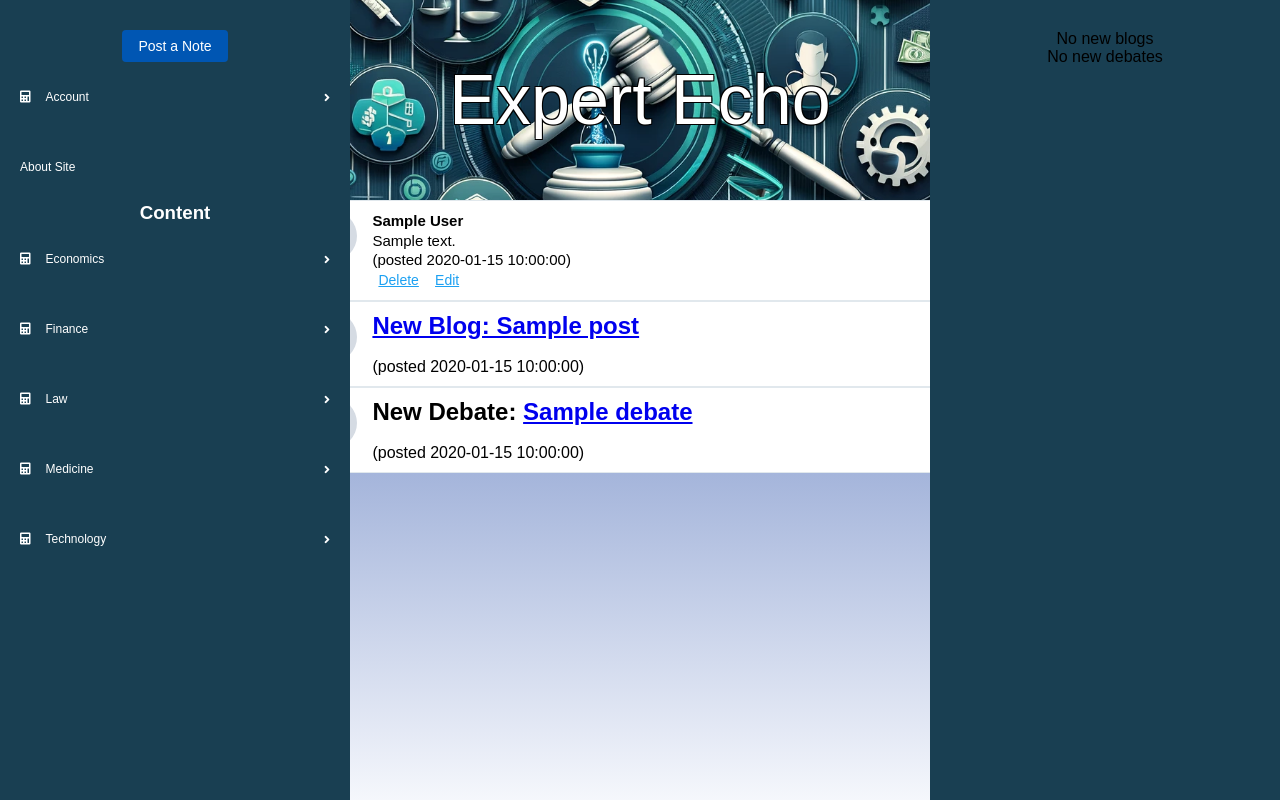
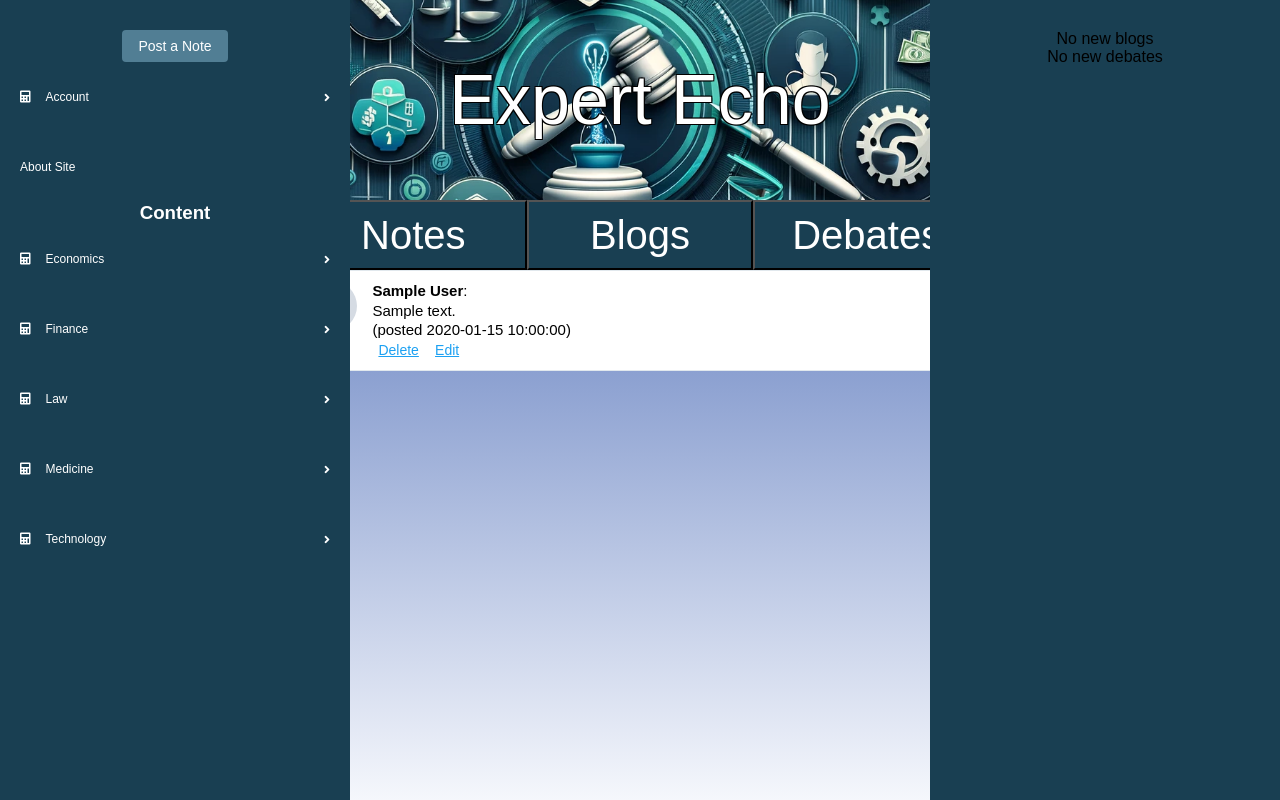
Before and after one commit to sianage/ExpertEcho, a Django app: page / in a window 1280 px wide. Run offline with Django 4.2, Linux system fonts and the light colour scheme; a user stored in the database is signed in; tables that the repository leaves empty hold one stand-in row (values such as "Sample post"); grey boxes marked "Sample" are stand-in pictures; some libraries are stand-ins or nearby versions.

Commit message:
tabs working

```diff
--- a/ExpertEcho/Debates/views.py
+++ b/ExpertEcho/Debates/views.py
@@ -39,7 +39,6 @@ def debate_post(request, debate_id):
     print("DEBATE POST")
     post = get_object_or_404(Debate, id=debate_id)
     comment = None
-    # ???????????????????????????????
     form = CommentForm(data=request.POST)
     if form.is_valid():
         comment = form.save(commit=False)
@@ -140,7 +139,7 @@ class debate_detail(DetailView):
         debate = self.object
         user = self.request.user
         if user.is_authenticated:
-            profile = user.profile  # Assuming each user has exactly one profile
+            profile = user.profile
 
             # Check if the current user is the author or the opponent in the debate
             user_involved = profile == debate.author_profile or profile == debate.opponent
--- a/ExpertEcho/Homepage/models.py
+++ b/ExpertEcho/Homepage/models.py
@@ -13,4 +13,4 @@ class Note(models.Model):
     def __str__(self):
         return(f"{self.user} \n"
                f" {self.body}\n"
-               f"(Note made {self.created_at:%Y-%m-%d %H:%M})")
+               f"(Note made {self.created:%Y-%m-%d %H:%M})")
--- a/ExpertEcho/Homepage/templates/homepage/homepage.html
+++ b/ExpertEcho/Homepage/templates/homepage/homepage.html
@@ -5,6 +5,12 @@
 {% if user.is_authenticated %}
 
 {% if page_obj %}
+    <div class="tabs">
+        <button class="tab-button {% if tab == 'notes' %}active{% endif %}" onclick="showTab('notes')">Notes</button>
+        <button class="tab-button {% if tab == 'blogs' %}active{% endif %}" onclick="showTab('blogs')">Blogs</button>
+        <button class="tab-button {% if tab == 'debates' %}active{% endif %}" onclick="showTab('debates')">Debates</button>
+    </div>
+
     <div id="item-count" data-total-items="{{ total_items }}"></div>
 
     <div id="note_wrapper">
@@ -12,7 +18,7 @@
             {% for item in page_obj %}
                 <script>console.log("URL for item {{ item.title }}: '{{ item.get_absolute_url }}'");</script>
 
-    {% if item.type == 'blog' %}
+                {% if tab == 'blogs' and item.type == 'blog' %}
                     <!-- Render blog post summary -->
                     <div class="item-div">
                         <div class="item-pic">
@@ -26,7 +32,8 @@
                             (posted {{item.created}})
                         </div>
                     </div>
-    {% elif item.type == 'debate' %}
+                {% elif tab == 'debates' and item.type == 'debate' %}
+                    <!-- Render debate summary -->
                     <div class="item-div">
                         <div class="item-pic">
                             {% if item.profile_picture %}
@@ -34,13 +41,13 @@
                             {% endif %}
                         </div>
                         <div>
-                <h2>New Debate: <a href="{{ item.url }}">{{ item.title }}</a></h2>
+                            <h2><a href="{{ item.url }}">Debate: {{ item.title }}</a></h2>
                             </br>
                             (posted {{item.created}})
                         </div>
-
                     </div>
-    {% elif item.type == 'note' %}
+                {% elif tab == 'notes' and item.type == 'note' %}
+                    <!-- Render note summary -->
                     <div class="item-div">
                         <div class="item-pic">
                             {% if item.profile_picture %}
@@ -48,20 +55,17 @@
                             {% endif %}
                         </div>
                         <div class="item-text">
-                <strong>{{ item.first_name|capfirst }} {{ item.last_name|capfirst }}</strong><br>{{item.body|ljust:10|striptags|safe|urlize}}
+                            <strong>{{ item.first_name|capfirst }} {{ item.last_name|capfirst }}</strong>: <br>{{item.body|ljust:10|striptags|safe|urlize}}
                             <br>
-                (posted {{item.created}})
+                            (posted {{ item.created }})
                             <br>
                             {% if request.user.username == item.username %}
-                    <a href="{% url 'delete_note' item.id %}" class="edit-delete-button">Delete</a>
-                    <a href="{% url 'edit_note' item.id %}" class="edit-delete-button">Edit</a>
+                                <a href="/delete_note/{{ item.id }}" class="edit-delete-button">Delete</a>
+                                <a href="/edit_note/{{ item.id }}" class="edit-delete-button">Edit</a>
                             {% endif %}
                         </div>
                     </div>
-
                 {% endif %}
-
-
             {% endfor %}
         </div>
     </div>
@@ -151,13 +155,23 @@
 {% endif %}
 <script>
 var currentPage = 1;
-let isLoading = false;  // Define isLoading
+let isLoading = false;
+
+// Define `requestUserEmail` from a Django template variable
+const requestUserEmail = "{{ request.user.email }}";
+
 // Create a single, reusable event handler
 const handleScroll = () => {
     console.log('Scrolling...');
-    if (window.innerHeight + window.pageYOffset >= document.body.offsetHeight - 10 && !isLoading) {
-        console.log('Near bottom, should load more notes.');
-        loadMoreNotes();
+
+    if (isLoading) {
+        console.log('Already loading, skipping...');
+        return; // Prevent multiple requests if already loading
+    }
+
+    if (window.innerHeight + window.pageYOffset >= document.body.offsetHeight - 10) {
+        console.log('Near bottom, should load more items.');
+        loadMoreItems();
     }
 };
 
@@ -170,56 +184,59 @@ document.addEventListener("DOMContentLoaded", function() {
 
     if (totalItems <= 10) {
         console.log('Total items are 10 or less. No need for more loads.');
-        // You might want to hide some UI elements or disable scrolling functionality here
     } else {
         // Attach your scroll event listener here if more items are possible
         window.addEventListener('scroll', handleScroll);
     }
 });
 
-function loadMoreNotes() {
+function loadMoreItems() {
     if (isLoading) {
         return; // Already loading, do not proceed
     }
+
     isLoading = true; // Set loading to true
-    console.log(`Attempting to load page ${currentPage + 1}`);
 
-    fetch(`/?page=${currentPage + 1}`, {
+    const activeTab = document.querySelector('.tab-button.active').getAttribute('onclick').match(/'([^']+)'/)[1];
+    console.log(`Attempting to load page ${currentPage + 1} for ${activeTab}`);
+
+    fetch(`/?tab=${activeTab}&page=${currentPage + 1}`, {
         headers: { 'X-Requested-With': 'XMLHttpRequest' }
     })
     .then(response => response.json())
     .then(data => {
         console.log('DATA RECEIVED:', data);
-        console.log("DATA.ITEMS BEFORE =", data.items);
-        console.log("DATA.ITEMS.LENGTH BEFORE=", data.items.length);
-        console.log("HAS NEXT?", data.has_next);
+        console.log('Received items:', data.items); // Log received items
+
         if (data.items.length > 0) {
-            appendNotes(data.items);
+            appendItems(data.items, activeTab, requestUserEmail);
+            currentPage++; // Increment currentPage only if items are received
+        } else {
+            console.log('No items received');
         }
 
-        if (!data.has_next) {
+        if (!data.has_next || data.items.length < 10) {
             console.log('No more pages to load or not enough items on the last page.');
             window.removeEventListener('scroll', handleScroll); // Stop further loading
             document.getElementById('homepage-pages').style.display = 'none';
         }
 
-        currentPage++; // Adjust this to increment only when appropriate
         isLoading = false; // Reset loading flag after processing is complete
     })
     .catch(error => {
-        console.error('Error loading more notes:', error);
+        console.error('Error loading more items:', error);
         isLoading = false; // Ensure flag is reset even in case of error
     });
 }
 
-
-function appendNotes(items, requestUserUsername) { // Assuming requestUserUsername is passed to this function
+function appendItems(items, activeTab, requestUserEmail) {
     const container = document.getElementById('note_list');
-    console.log('Appending notes to container:', container);
+    console.log('Appending items to container:', container);
 
     items.forEach(item => {
-        const noteElement = document.createElement('div');
-        noteElement.className = 'item-div';
+        console.log('Item:', item); // Log each item to ensure structure
+        const itemElement = document.createElement('div');
+        itemElement.className = 'item-div';
 
         let picHTML = '';
         if (item.profile_picture) {
@@ -227,15 +244,17 @@ function appendNotes(items, requestUserUsername) { // Assuming requestUserUserna
         }
 
         let editDeleteButtonsHTML = '';
-        if (requestUserUsername === item.username) {
+        if (requestUserEmail === item.email) {
             editDeleteButtonsHTML = `
-                <a href="/delete/${item.id}" class="edit-delete-button">Delete</a>
-                <a href="/edit/${item.id}" class="edit-delete-button">Edit</a>
+                <a href="/delete_note/${item.id}" class="edit-delete-button">Delete</a>
+                <a href="/edit_note/${item.id}" class="edit-delete-button">Edit</a>
             `;
         }
 
+        console.log('Edit/Delete HTML:', editDeleteButtonsHTML); // Log for debugging
+
         let contentHTML = '';
-        if (item.type === 'note') {
+        if (item.type === 'note' && activeTab === 'notes') {
             contentHTML = `
                 ${picHTML}
                 <div class="item-text">
@@ -246,23 +265,35 @@ function appendNotes(items, requestUserUsername) { // Assuming requestUserUserna
                     ${editDeleteButtonsHTML}
                 </div>
             `;
-        }
-        else if (item.type === 'blog' || item.type === 'debate') {
+        } else if (item.type === 'blog' && activeTab === 'blogs') {
             contentHTML = `
                 ${picHTML}
                 <div class="item-text">
-                    <h2>${item.type.charAt(0).toUpperCase() + item.type.slice(1)}: <a href="${item.url}">${item.title}</a></h2>
+                    <h2>Blog: <a href="${item.url}">${item.title}</a></h2>
+                    (posted ${item.created})
+                </div>
+            `;
+        } else if (item.type === 'debate' && activeTab === 'debates') {
+            contentHTML = `
+                ${picHTML}
+                <div class="item-text">
+                    <h2>Debate: <a href="${item.url}">${item.title}</a></h2>
                     (posted ${item.created})
                 </div>
             `;
         }
 
         console.log('Adding item:', item.type, item.url);
-        noteElement.innerHTML = contentHTML;
-        container.appendChild(noteElement);
+        itemElement.innerHTML = contentHTML;
+        container.appendChild(itemElement);
     });
 }
 
+function showTab(tabName) {
+    const url = new URL(window.location);
+    url.searchParams.set('tab', tabName);
+    window.location = url.href;
+}
 
 
 </script>
--- a/ExpertEcho/Homepage/views.py
+++ b/ExpertEcho/Homepage/views.py
@@ -33,6 +33,15 @@ def format_item(item, item_type):
 
     url_method = getattr(item, 'get_absolute_url', None)
     url = url_method() if url_method else "No URL method"
+    if url_method:
+        url = url_method()
+    else:
+        if item_type == 'note':
+            url = f'/note/{item.id}/'
+        elif item_type == 'blog':
+            url = f'/blog/{item.id}/'
+        elif item_type == 'debate':
+            url = f'/debate/{item.id}/'
 
     print(f"URL for item {getattr(item, 'title', 'No Title')}: {url}")
 
@@ -44,6 +53,7 @@ def format_item(item, item_type):
         "profile_picture": item.author_profile.profile_picture.url if item.author_profile.profile_picture else None,
         "first_name": item.author_profile.first_name,
         "last_name": item.author_profile.last_name,
+        "email": item.author_profile.user.email,
         "url": url
     }
 
@@ -51,6 +61,7 @@ def format_item(item, item_type):
         base_info['body'] = item.body
 
     return base_info
+
 
 
 
@@ -74,24 +85,42 @@ def home(request):
         blogs = Post.published.filter(author_profile__in=followed_profiles).order_by("-publish")
         debates = Debate.objects.filter(author_profile__in=followed_profiles).order_by("-created")
 
-        combined_list = [format_item(item, 'note') for item in notes]
-        combined_list.extend(format_item(item, 'blog') for item in blogs)
-        combined_list.extend(format_item(item, 'debate') for item in debates)
-        print("Combined list length:", len(combined_list))
+        note_list = [format_item(item, 'note') for item in notes]
+        blog_list = [format_item(item, 'blog') for item in blogs]
+        debate_list = [format_item(item, 'debate') for item in debates]
 
-        combined_list = sorted(combined_list, key=lambda x: x['created'], reverse=True)
+        note_paginator = Paginator(note_list, 10)
+        blog_paginator = Paginator(blog_list, 10)
+        debate_paginator = Paginator(debate_list, 10)
 
-        paginator = Paginator(combined_list, 10)  # Show 10 items per page
         page_number = request.GET.get('page')
-        page_obj = paginator.get_page(page_number)
+        tab = request.GET.get('tab', 'notes')
+
+        if tab == 'notes':
+            page_obj = note_paginator.get_page(page_number)
+            total_items = len(note_list)
+        elif tab == 'blogs':
+            page_obj = blog_paginator.get_page(page_number)
+            total_items = len(blog_list)
+        elif tab == 'debates':
+            page_obj = debate_paginator.get_page(page_number)
+            total_items = len(debate_list)
+        else:
+            page_obj = note_paginator.get_page(page_number)
+            total_items = len(note_list)
 
         if request.headers.get('X-Requested-With') == 'XMLHttpRequest':
             return JsonResponse({
-                "items": [dict(item, profile_picture=str(item['profile_picture'])) for item in page_obj.object_list],
+                "items": list(page_obj),
                 "has_next": page_obj.has_next()
             })
 
-        return render(request, 'homepage/homepage.html', {'page_obj': page_obj, "form": form, "total_items": len(combined_list)})
+        return render(request, 'homepage/homepage.html', {
+            'page_obj': page_obj,
+            "form": form,
+            "tab": tab,
+            "total_items": total_items
+        })
     except ObjectDoesNotExist as e:
         print("Error:", e)
         return redirect("create_profile_page")
@@ -105,18 +134,19 @@ def home(request):
 
 
 
+
 def delete_note(request, pk):
     if request.user.is_authenticated:
         note = get_object_or_404(Note, id=pk)
-        #check if user owns note
+        # Check if user owns note
         if request.user.profile == note.author_profile:
             note.delete()
-            #messages
+            # messages
             print("Note Deleted")
             return redirect('home')
         else:
-            #messages
-            print("not your note")
+            # messages
+            print("Not your note")
             return redirect("home")
 
 def edit_note(request, pk):
@@ -132,12 +162,11 @@ def edit_note(request, pk):
                     note.save()
                     print("Note edited")
                     return redirect('home')
-                    print("error1")
-            else:
-                #messages
-                print("error2")
-                print("not your note")
-                return render(request, 'homepage/edit_note.html', {'form':form, 'note':note})
+                else:
+                    print("Error in form")
+            return render(request, 'homepage/edit_note.html', {'form': form, 'note': note})
         else:
-            print("error3")
-            success_url = reverse_lazy('home')
+            print("Not your note")
+            return redirect('home')
+    else:
+        return redirect('home')
--- a/ExpertEcho/Members/models.py
+++ b/ExpertEcho/Members/models.py
@@ -17,8 +17,10 @@ class CustomUserManager(BaseUserManager):
     def create_user(self, email, password=None, **extra_fields):
         if not email:
             raise ValueError('The Email field must be set')
+        #converts to lowercase
         email = self.normalize_email(email)
         user = self.model(email=email, **extra_fields)
+        #hashes password
         user.password = make_password(password)
         user.save(using=self._db)
         return user
@@ -34,6 +36,7 @@ class CustomUserManager(BaseUserManager):
 
         return self.create_user(email, password, **extra_fields)
 
+    #checks if entered password matches stored hashed password
     def check_password(self, user, password):
         return check_password(password, user.password)
 
--- a/ExpertEcho/static/style.css
+++ b/ExpertEcho/static/style.css
@@ -98,7 +98,7 @@ form button {
 }
 
 form button:hover {
-    background-color: #0056b3;
+    background-color: #517e94;
 }
 .form-control {
     width: 100%; /* Full width */
@@ -316,6 +316,7 @@ cursor: pointer;
     float:left;
     bottom: 20;
     margin-bottom: 20px;
+    margin-top: 0px;
 }
 #whole_note{
     display:flex;
@@ -365,7 +366,7 @@ cursor: pointer;
 
 #open_note_form {
     padding: 8px 16px; /* Slightly smaller padding */
-    background-color: #0056b3;
+    background-color: #517e94;
     color: white;
     border: none;
     border-radius: 4px;
@@ -408,7 +409,7 @@ cursor: pointer;
 
 #home_submit_btn {
     padding: 8px 16px; /* Adjusted for consistency with the open form button */
-    background-color: #0056b3;
+    background-color: #517e94;
     color: white;
     border: none;
     border-radius: 4px;
@@ -808,7 +809,7 @@ href{
     cursor: pointer;
 }
 .profile_button:hover {
-    background-color: #0056b3;
+    background-color: #517e94;
 }
 /* Dropdown Button */
 .dropbtn {
@@ -1149,7 +1150,7 @@ ol{
 }
 
 .social-link:hover, .action-button:hover, .message-button:hover, .network-link:hover, .follow-button:hover {
-    background-color: #0056b3;
+    background-color: #517e94;
 }
 
 .follow-form {
@@ -1163,3 +1164,56 @@ ol{
 .profile-network .network-link {
     display: block; /* Makes followers and follows appear on new lines */
 }
+.tab-content {
+    display: none;
+}
+.tab-content.active {
+    display: block;
+}
+.tabs {
+    display: flex;
+    justify-content: center;
+    margin: 0px auto;
+    max-width: calc(100% - 600px); /* Adjust for the sidebars */
+    color: white;
+}
+.tab-link {
+    margin: 0 10px;
+    padding: 10px 20px;
+    cursor: pointer;
+    background-color: #f0f0f0;
+    border: 1px solid #ccc;
+    border-radius: 5px;
+}
+.tab-link.active {
+    background-color: #ccc;
+}
+#content-wrapper {
+    margin-top: 20px; /* Space between tabs and content */
+}
+#home_blog_list{
+    width:100%;
+    margin:auto;
+    float:left;
+    bottom: 20;
+    margin-bottom: 20px;
+}
+#home_debate_list{
+    width:100%;
+    margin:auto;
+    float:left;
+    bottom: 20;
+    margin-bottom: 20px;
+}
+.tab-button{
+    color: white;
+    background-color: #193f52;
+    height: 70px;
+    width: 258px;
+    margin: 0;
+    font-size: 40px;
+}
+.tab-button:hover{
+    background-color: #517e94;
+    font-size: 42px;
+}
```
Also changed, not shown: ExpertEcho/Members/views.py (+5 -4 lines). Lines whose indentation alone changed are shown as unchanged.
